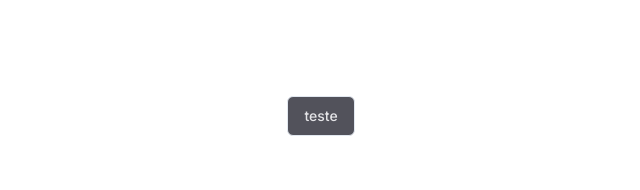
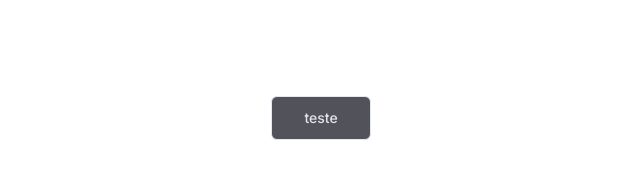
Before and after one commit to PeterAires/Full-Stack-Barbearia, a Next.js app: page / in a window 1280 px wide. Shown: the top 190 px of the page, without its empty margins (319-959 px from the left). Built offline with nearby package versions, Linux system fonts and the light colour scheme.

Commit message:
test shadcn

```diff
--- a/app/page.tsx
+++ b/app/page.tsx
@@ -10,7 +10,8 @@ export default function Home() {
 
   return (
     <main className="flex min-h-screen flex-col items-center justify-between p-24">
-      <Button variant='outline' className="bg-zinc-600 text-zinc-200">teste</Button>
+      <Button  variant='outline' className="bg-zinc-600 text-zinc-200"
+      size='lg'>teste</Button>
     </main>
   );
 }
```
